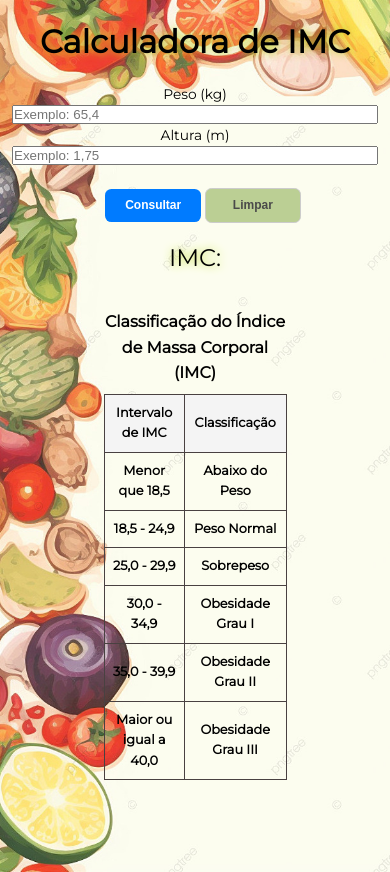
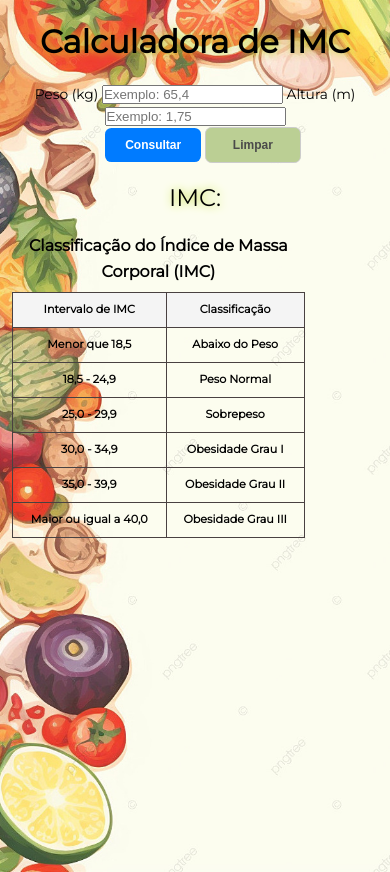
Before and after one commit to degrandelucas/CalculadoraIMC, a plain HTML site: page index.html in a window 390 px wide. Drawn offline with Linux system fonts and the light colour scheme.

Commit message:
inserindo div container botoes e container campos peso e altura

```diff
--- a/index.html
+++ b/index.html
@@ -19,18 +19,17 @@
 </head>
 <body>
     <h1 id="tituloPagina"></h1>
-    <div class="container">
-        <label for="peso">Peso (kg)</label> <input type="number" id="peso" name="peso" placeholder="Exemplo: 65,4"/>
-        <label for="peso">Altura (m)</label> <input type="number" id="altura" name="altura" placeholder="Exemplo: 1,75"/>
+    <label for="peso">Peso (kg)</label> <input type="number" id="peso" name="peso" placeholder="Exemplo: 65,4" />
+    <label for="peso">Altura (m)</label> <input type="number" id="altura" name="altura" placeholder="Exemplo: 1,75" />
 
     <br>
 
-        <div>
+    <div class="container-botoes">
         <button class="button button-chute" onclick="informarIMC()">Consultar</button>
         <button class="button button-reset" onclick="limparCampos()">Limpar</button>
     </div>
 
-        <div>
+    <div class="container-resultado">
         <p>IMC: </p>
         <p id="resultado"></p>
     </div>
@@ -70,8 +69,6 @@
             </tr>
         </tbody>
     </table>
-
-    </div>
     <script src="app.js"></script>
 </body>
 </html>
--- a/media-760.css
+++ b/media-760.css
@@ -4,29 +4,29 @@
     font-size: 50%;
   }
 
-  body{
+  body {
     margin: 1.5rem;
     top: 0;
   }
 
-  #tituloPagina{
+  #tituloPagina {
     font-size: 4rem;
     font-weight: bold;
     margin: 2rem;
     text-shadow: rgb(190, 218, 35) 0.1rem 0 1rem;
   }
 
-  p{
+  p {
     align-items: center;
     font-size: 3rem;
   }
 
-  /* Campo chute */
-#campoNumeroChute{
-    width: 20%;
-    }
+  .button {
+    font-size: 1.5rem;
+  }
+
+  table {
+    font-size: 1.4rem;
+  }
+
 }
-
-.button{
-  font-size: 1.5rem;
-}
--- a/style.css
+++ b/style.css
@@ -78,7 +78,7 @@ p{
 
 table {
     align-self: center;
-    width: 50%;
+    width: 80%;
     border-collapse: collapse;
     margin: 2rem 0;
     font-size: 1rem;
```
Lines whose indentation alone changed are shown as unchanged.
